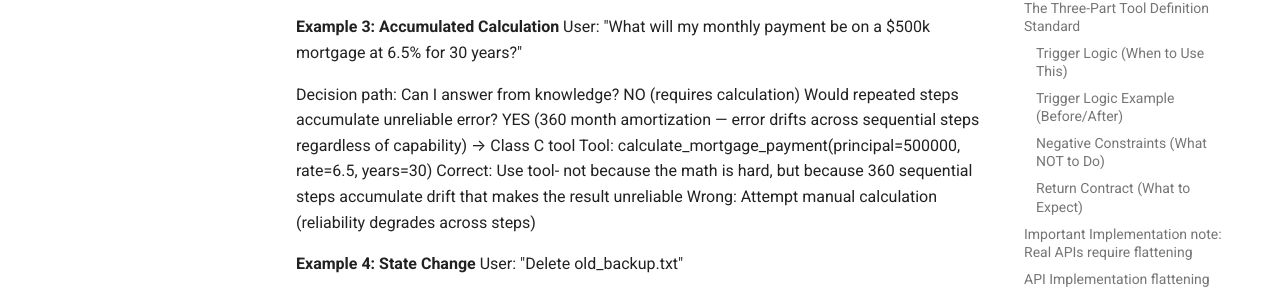
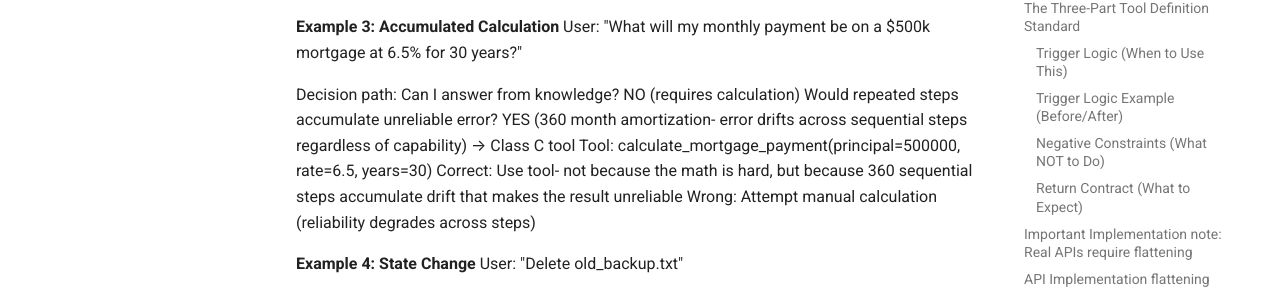
Before and after one commit to ArchieCur/ai-system-design, an MkDocs documentation site: the page built from docs/tools/Tool_Literacy_Designing_Tools (1).md, in a window 1280 px wide and 900 px high, scrolled down 8814 px. Shown: the part 175-464 px from the top of the window. Built offline with MkDocs 1.6.1 and Material for MkDocs 9.7.7, drawn with Linux system fonts in a browser that asks for light colours; comment, search, counter and statistics services are not loaded.

```diff
--- a/docs/tools/Tool_Literacy_Designing_Tools (1).md
+++ b/docs/tools/Tool_Literacy_Designing_Tools (1).md
@@ -372,7 +372,7 @@ User: "What will my monthly payment be on a $500k mortgage at 6.5% for 30 years?
 
 Decision path:
 Can I answer from knowledge? NO (requires calculation)
-Would repeated steps accumulate unreliable error? YES (360 month amortization —
+Would repeated steps accumulate unreliable error? YES (360 month amortization-
 error drifts across sequential steps regardless of capability)
 → Class C tool
 Tool: calculate_mortgage_payment(principal=500000, rate=6.5, years=30)
```
